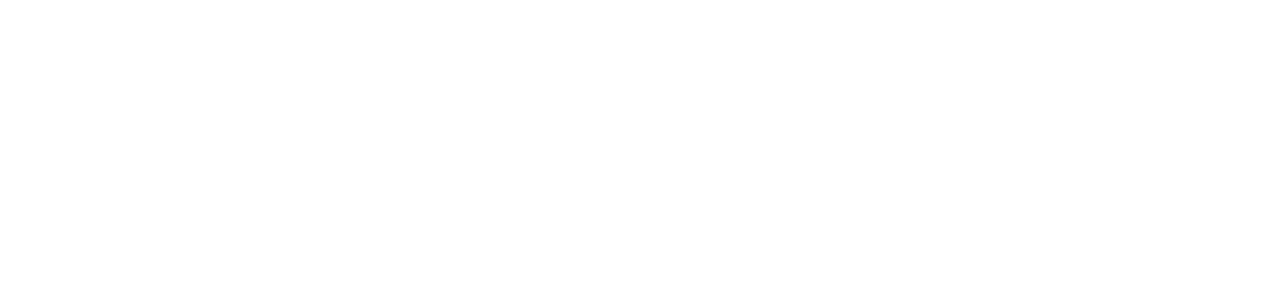
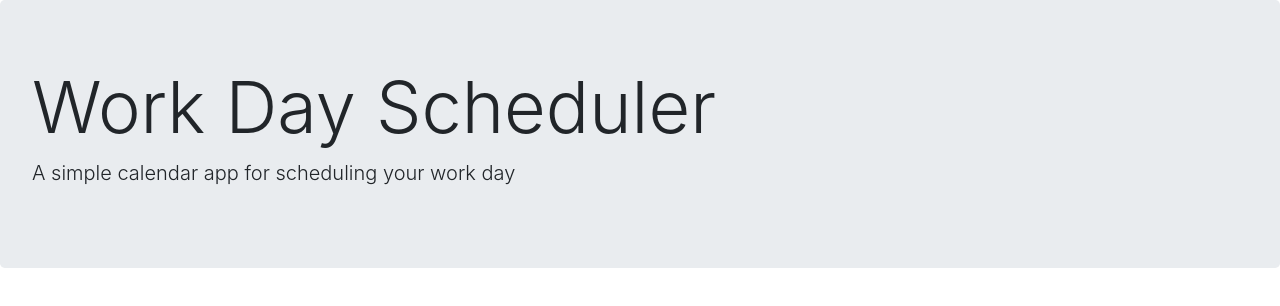
Before and after one commit to alyscorpio/work_day_scheduler, a plain HTML site: page index.html in a window 1280 px wide. Drawn offline with nearby package versions, Linux system fonts and the light colour scheme.

Commit message:
starting html

```diff
--- a/index.html
+++ b/index.html
@@ -11,6 +11,14 @@
     </head>
 
     <body>
+        <header class="jumbotron">
+            <h1 class="display-3">Work Day Scheduler</h1>
+            <p class="lead">A simple calendar app for scheduling your work day</p>
+            <p id="currentDay" class="lead"></p>
+        </header>
+        <div class="container">
+            <!-- Timeblocks go here -->
+        </div>
 
         <script src="https://cdnjs.cloudflare.com/ajax/libs/jquery/3.2.1/jquery.min.js"></script>
         <script src="https://cdnjs.cloudflare.com/ajax/libs/moment.js/2.24.0/moment.min.js"></script>
```
